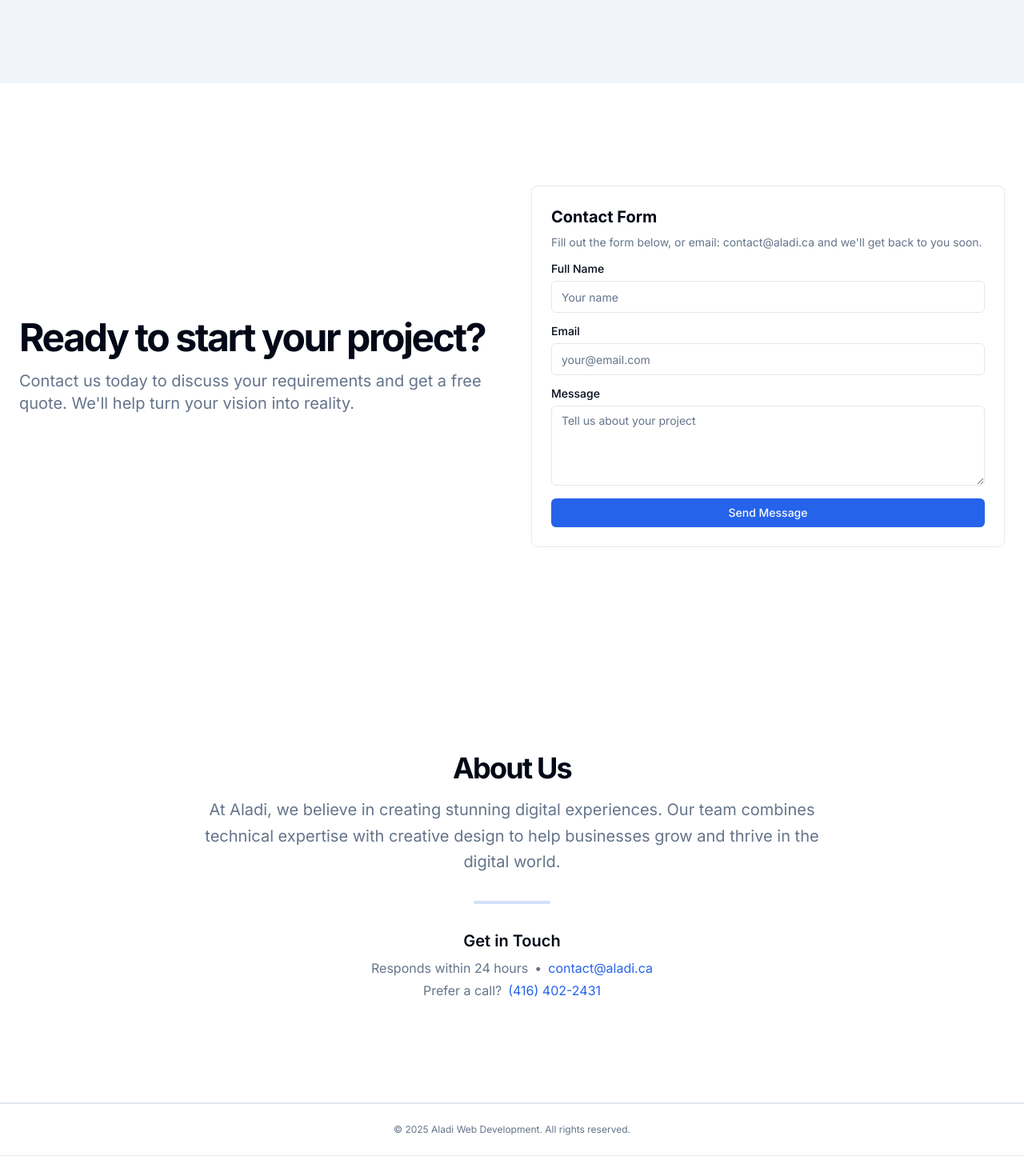
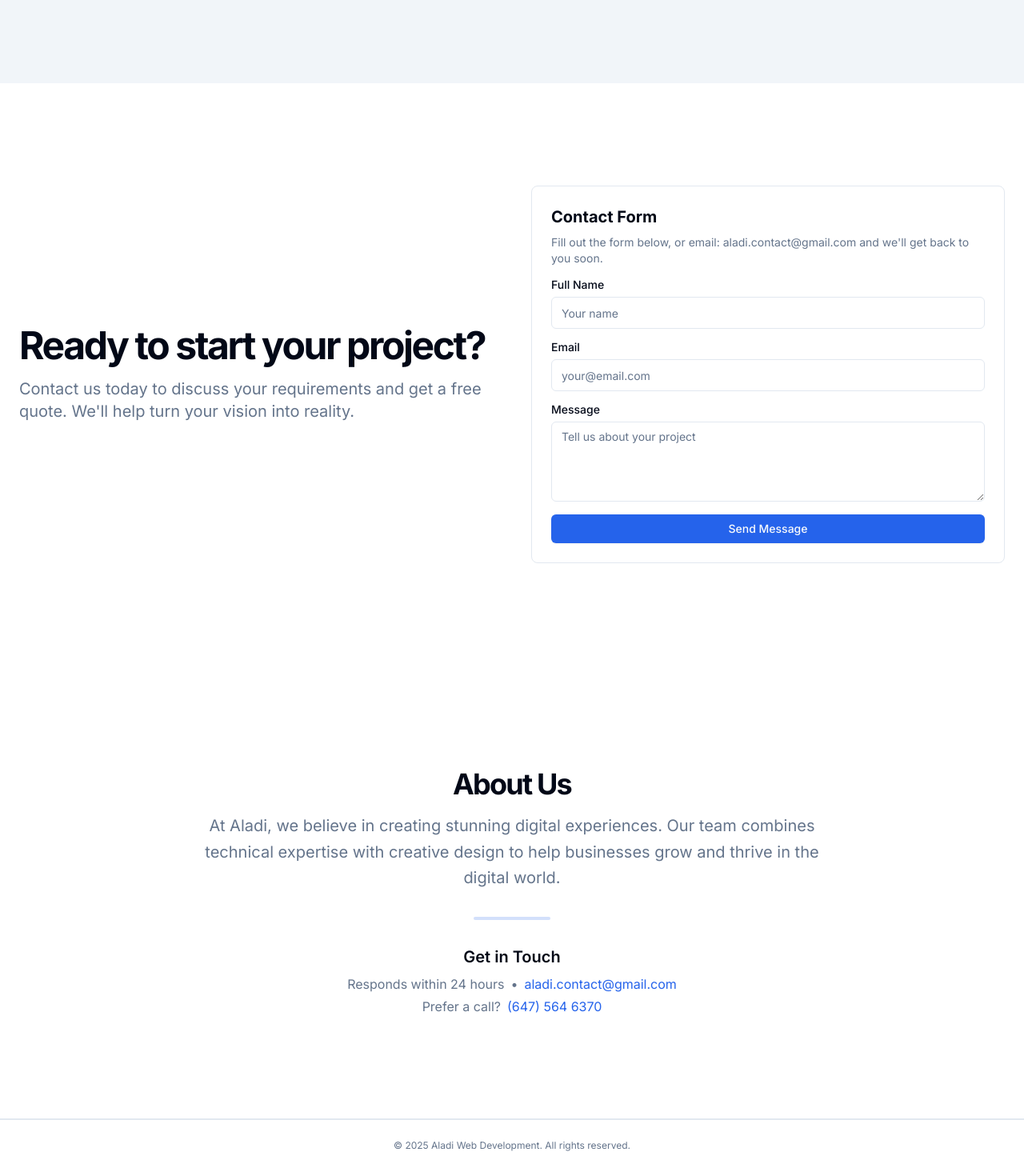
Before and after one commit to hadiahmed13/Aladi, a Next.js app: page / in a window 1280 px wide. Shown: the part 2197-3652 px from the top of the page at 80% size. Built offline with nearby package versions, Linux system fonts and the light colour scheme.

Commit message:
Update email address for contact form (Need to now update contact form logic)

```diff
--- a/src/app/api/contact/route.ts
+++ b/src/app/api/contact/route.ts
@@ -33,7 +33,7 @@ export async function POST(request: Request) {
             port: Number(process.env.SMTP_PORT), // Should be 465
             secure: true, // Required for port 465 (SSL/TLS)
             auth: {
-                user: process.env.EMAIL_USER, // contact@aladi.ca
+                user: process.env.EMAIL_USER, // aladi.contact@gmail.com
                 pass: process.env.EMAIL_PASSWORD,
             },
             tls: {
@@ -48,7 +48,7 @@ export async function POST(request: Request) {
             .replace(/\n/g, '<br>')
 
         const mailOptions = {
-            from: `"Aladi Contact Form" <${process.env.EMAIL_USER}>`, // contact@aladi.ca
+            from: `"Aladi Contact Form" <${process.env.EMAIL_USER}>`, // aladi.contact@gmail.com
             to: process.env.EMAIL_USER, // Send to yourself
             replyTo: validation.data.email, // Allow direct replies to user
             subject: `New Contact Form Submission - ${validation.data.name}`,
--- a/src/app/page.tsx
+++ b/src/app/page.tsx
@@ -162,7 +162,7 @@ export default function HomePage() {
                                 <div className="space-y-2">
                                     <h3 className="text-xl font-bold">Contact Form</h3>
                                     <p className="text-sm text-muted-foreground">
-                                        Fill out the form below, or email: contact@aladi.ca and we&apos;ll get back to you soon.
+                                        Fill out the form below, or email: aladi.contact@gmail.com and we&apos;ll get back to you soon.
                                     </p>
                                 </div>
 
@@ -193,14 +193,14 @@ export default function HomePage() {
                                     <p className="flex items-center gap-2">
                                         <span>Responds within 24 hours</span>
                                         <span>•</span>
-                                        <a href="mailto:contact@aladi.ca" className="text-primary hover:underline">
-                                            contact@aladi.ca
+                                        <a href="mailto:aladi.contact@gmail.com" className="text-primary hover:underline">
+                                            aladi.contact@gmail.com
                                         </a>
                                     </p>
                                     <p className="flex items-center gap-2">
                                         <span>Prefer a call?</span>
-                                        <a href="tel:+14164022431" className="text-primary hover:underline">
-                                            (416) 402-2431
+                                        <a href="tel:+16475646370" className="text-primary hover:underline">
+                                            (647) 564 6370
                                         </a>
                                     </p>
                                 </div>
```
